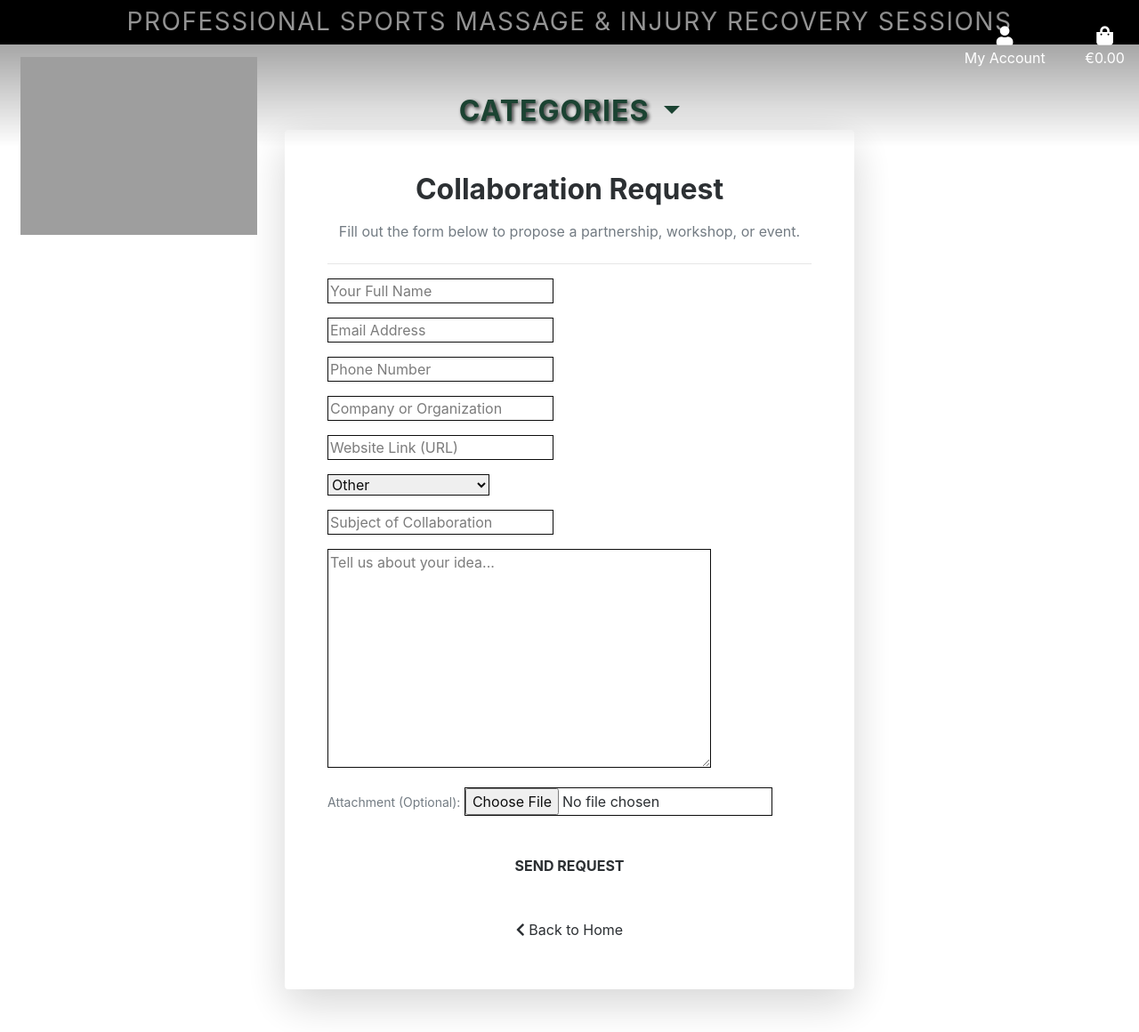
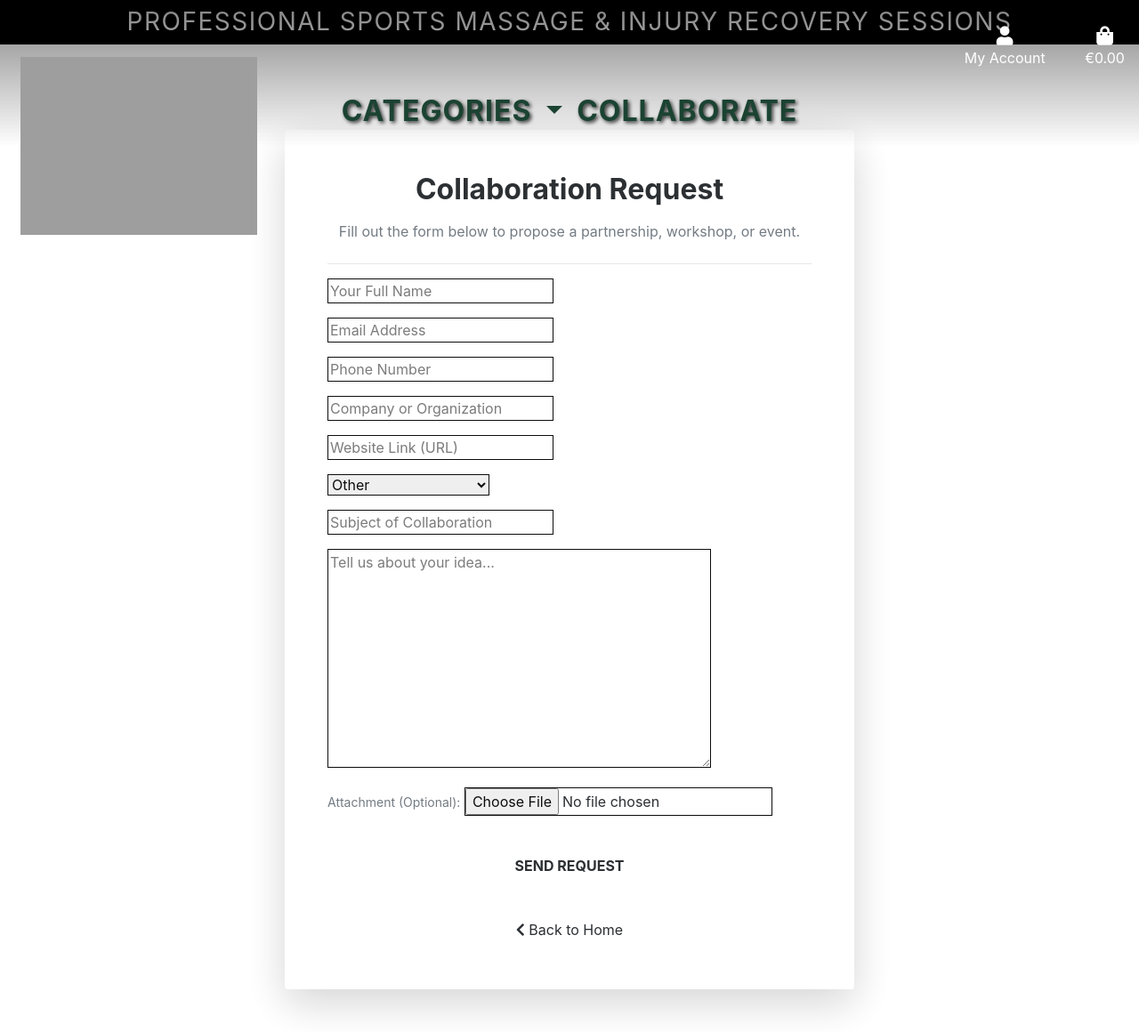
Before and after one commit to Inna-Kot/body_therapy_proj5, a Django app: page /collaborations/ in a window 1280 px wide. Shown: the whole page at 89% size. Run offline with Django 4.2, Linux system fonts and the light colour scheme; grey boxes are pictures that could not be loaded.

Commit message:
Update navigation with Collaborate link and finalize feature

```diff
--- a/templates/includes/main_nav.html
+++ b/templates/includes/main_nav.html
@@ -32,5 +32,11 @@
             </div>
         </li>
 
+        <li class="nav-item">
+            <a class="nav-link text-white font-weight-bold" href="{% url 'collaborate' %}">
+                Collaborate
+            </a>
+        </li>
+
     </ul>
 </div>
```
